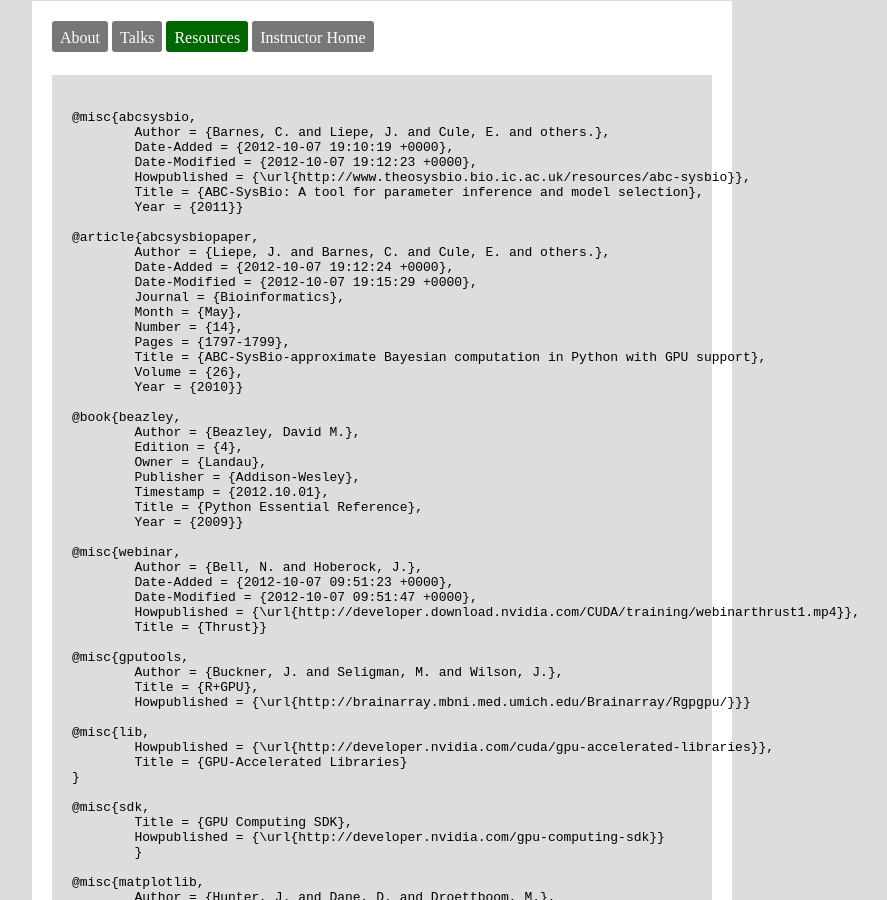
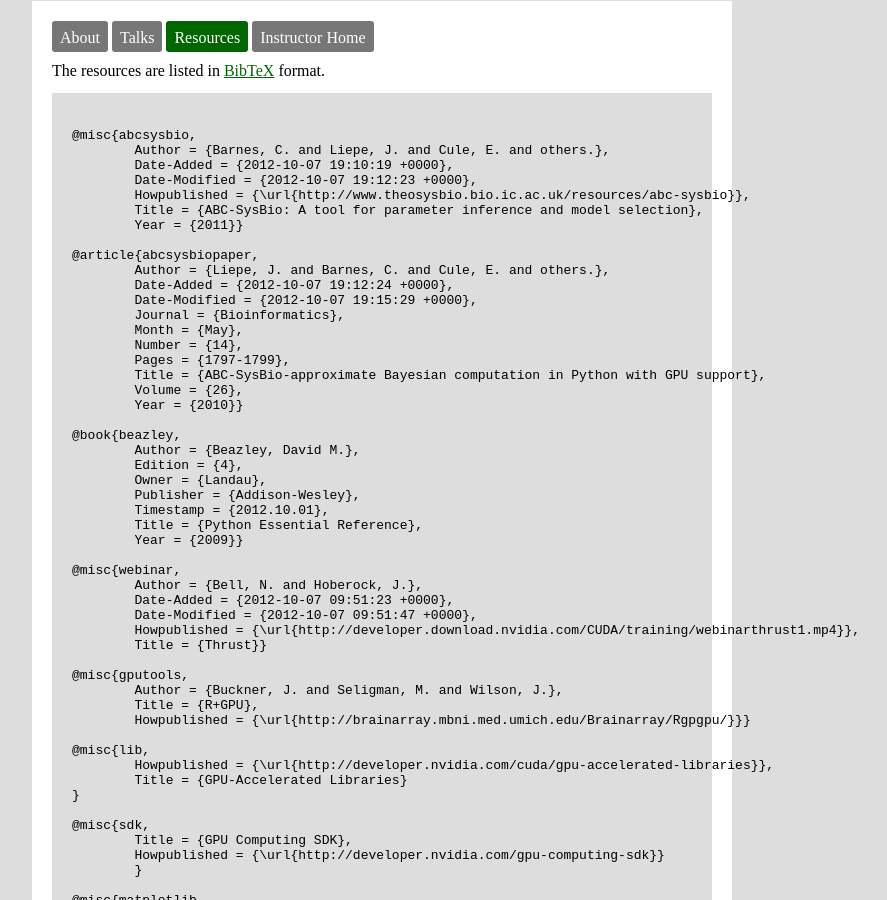
Before and after one commit to wlandau/gpu, a Jekyll site: the page built from resources.html, in a window 1280 px wide and 900 px high. Shown: the whole window, without its empty margins (258-1145 px from the left). Built offline with Jekyll 4.4.1, drawn with Linux system fonts in a browser that asks for light colours; nearby versions of some CDN libraries.

Commit message:
Link to BibTeX

```diff
--- a/resources.html
+++ b/resources.html
@@ -4,6 +4,8 @@ current: "resources"
 title: "GPU computing resources"
 root: "/gpu/"
 ---
+
+The resources are listed in <a href="http://www.bibtex.org">BibTeX</a> format.
 
 <pre><code>
 @misc{abcsysbio,
```
